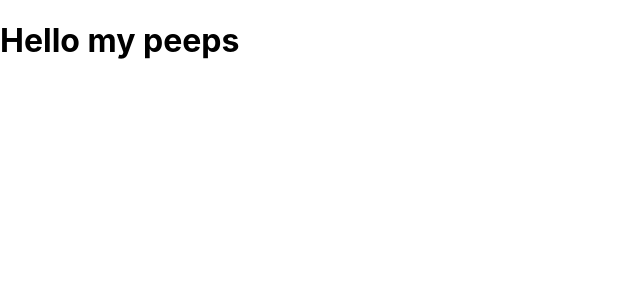
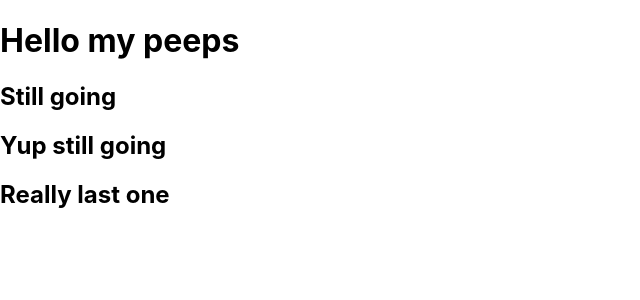
Before and after one commit to annamccreery/react-practice-lab4, a React (Create React App) app: page / in a window 1280 px wide. Shown: the top 300 px of the page, without its empty margins (0-640 px from the left). Built offline with nearby package versions, Linux system fonts and the light colour scheme.

Commit message:
updated jsx

```diff
--- a/src/App.js
+++ b/src/App.js
@@ -4,6 +4,9 @@ const App = () => {
   return (
     <>
       <h1>Hello my peeps</h1>
+      <h2>Still going</h2>
+      <h2>Yup still going</h2>
+      <h2>Really last one</h2>
     </>
   );
 }
```
